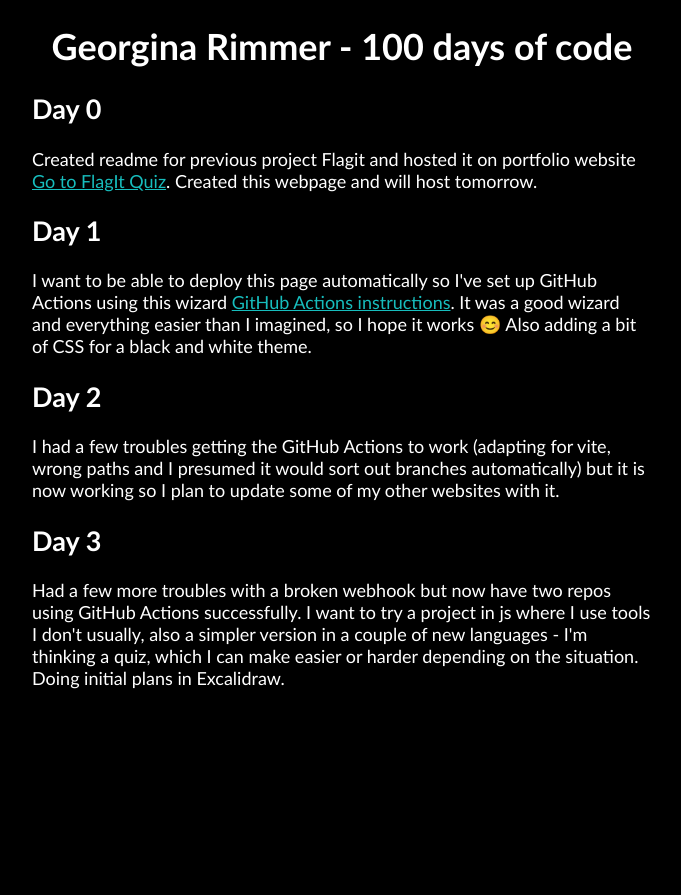
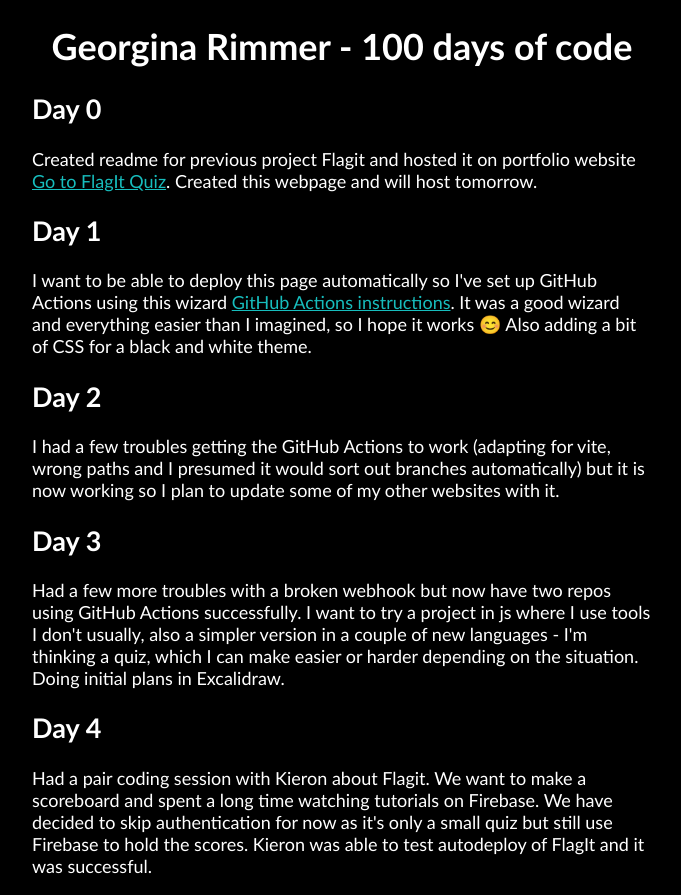
Before and after one commit to Georgie-x/100-days-of-code, a React (Vite) app: page / in a window 1280 px wide. Shown: the whole page, without its empty margins (298-979 px from the left). Before the commit the page ends 800 px from the top, so only its background shows below. Built offline with nearby package versions, Linux system fonts and the light colour scheme; a web font is replaced by a local one.

Commit message:
day 4 complete

```diff
--- a/src/App.tsx
+++ b/src/App.tsx
@@ -30,6 +30,10 @@ function App() {
 			<p>
 				Had a few more troubles with a broken webhook but now have two repos using GitHub Actions successfully. I want to try a project in js where I use tools I don't usually, also a simpler version in a couple of new languages - I'm thinking a quiz, which I can make easier or harder depending on the situation. Doing initial plans in Excalidraw.
 			</p>
+				<h2>Day 4</h2>
+			<p>
+				Had a pair coding session with Kieron about Flagit. We want to make a scoreboard and spent a long time watching tutorials on Firebase. We have decided to skip authentication for now as it's only a small quiz but still use Firebase to hold the scores. Kieron was able to test autodeploy of FlagIt and it was successful.
+			</p>
 		</div>
 	)
 }
```
